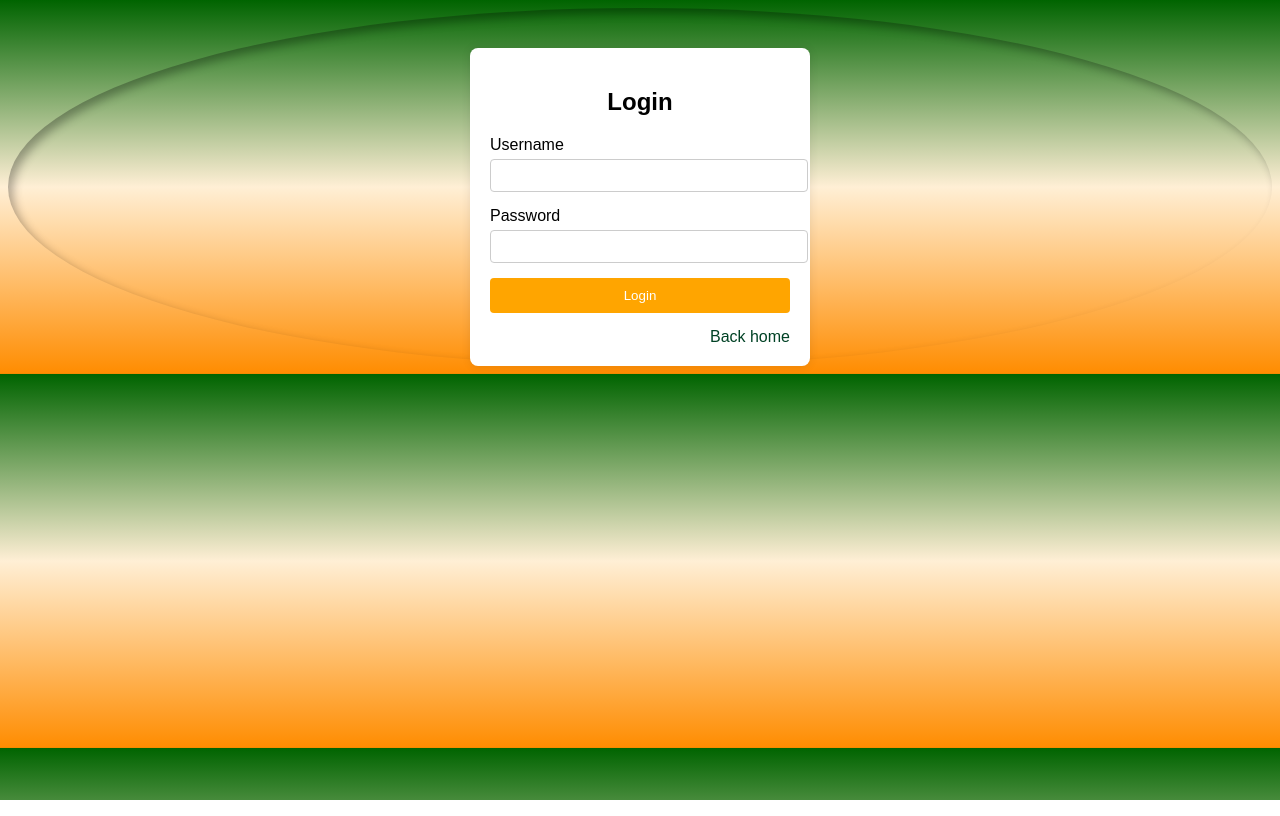
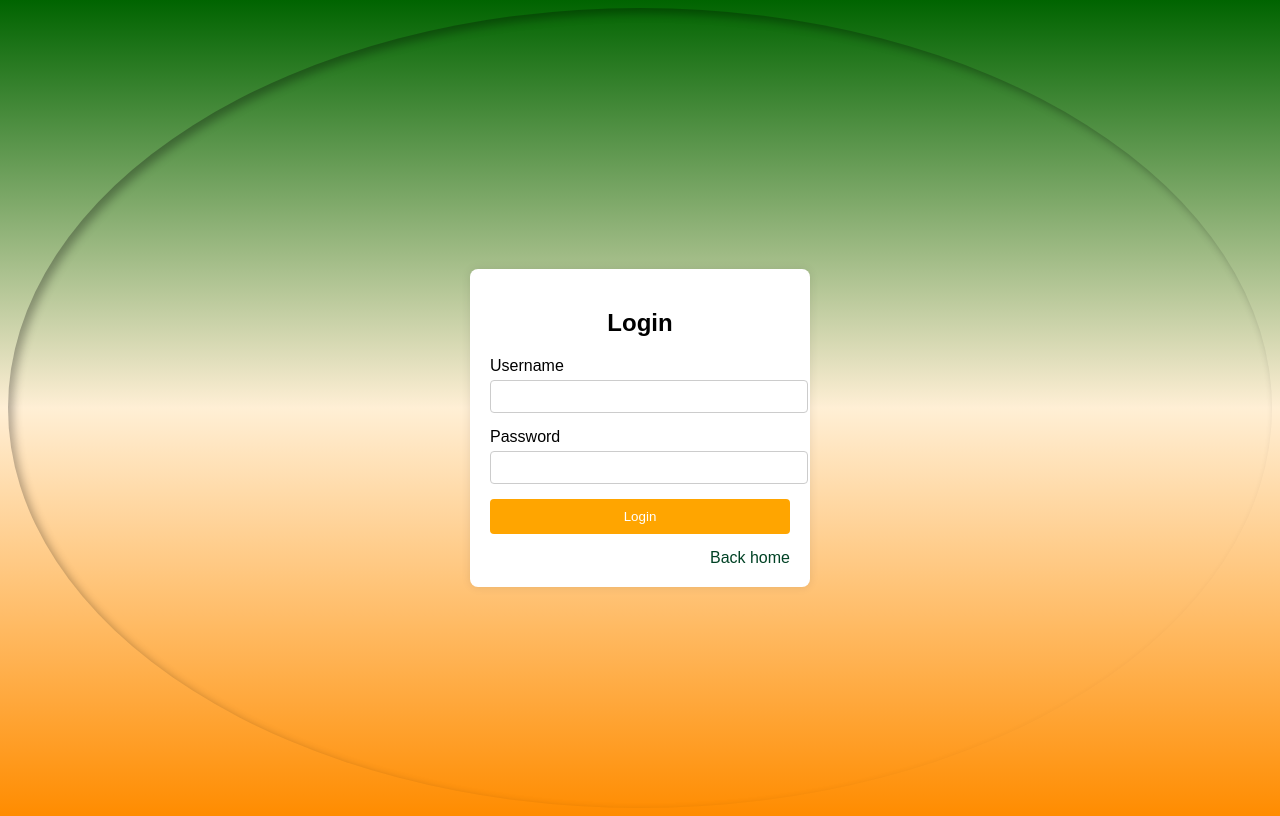
Before and after one commit to Trinityverd/trinityverdtest, a Django app: page /login/ in a window 1280 px wide. Run offline with Django 5.2, Linux system fonts and the light colour scheme.

Commit message:
Update login.html

```diff
--- a/authentication/templates/login.html
+++ b/authentication/templates/login.html
@@ -15,7 +15,7 @@
             flex-direction: column !important;
             justify-content: center;
             align-items: center;
-            height: auto;
+            height: 100vh;
             background: linear-gradient(to bottom, darkgreen, papayawhip, darkorange);
         }
         .login-container {
```
